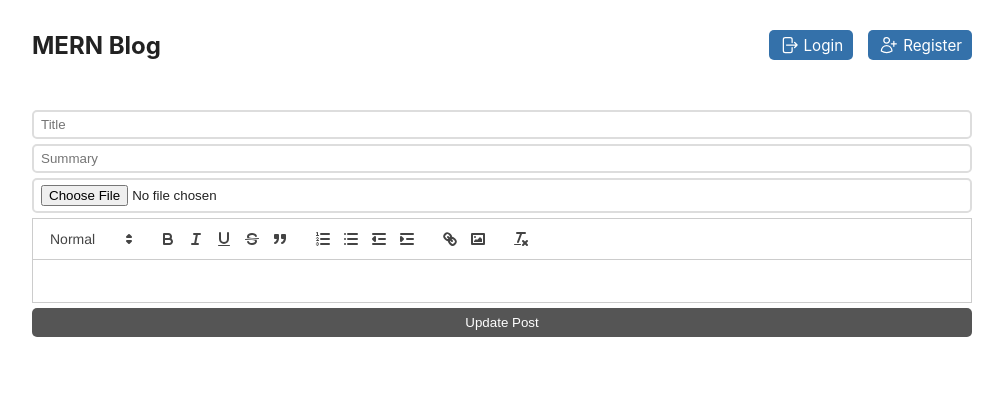
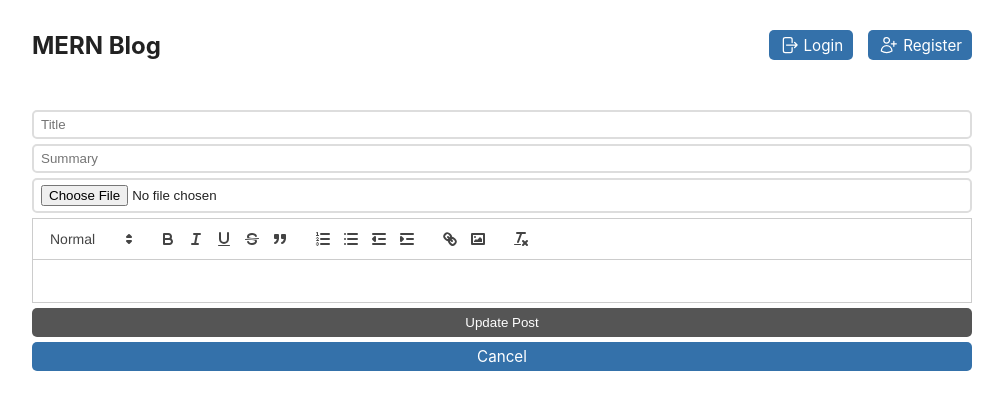
Before and after one commit to bruno-lazzara/blog-react, a React (Create React App) app: page /edit/1 in a window 1280 px wide. Shown: the top 410 px of the page, without its empty margins (138-1141 px from the left). Built offline with nearby package versions, Linux system fonts and the light colour scheme; no server answers.

Commit message:
Add cancel button on the edit post page

```diff
--- a/src/App.css
+++ b/src/App.css
@@ -124,7 +124,8 @@ button {
     padding: 7px 0;
 }
 
-form.login h1, form.register h1 {
+form.login h1,
+form.register h1 {
     text-align: center;
 }
 
@@ -188,3 +189,17 @@ div.post-page a.edit-btn {
 a svg {
     height: 20px;
 }
+
+a.cancel-btn {
+    display: block;
+    width: 100%;
+    text-align: center;
+    background-color: #3471aa;
+    gap: 5px;
+    color: #fff;
+    padding: 5px 10px;
+    text-decoration: none;
+    border-radius: 5px;
+    border: 0;
+    font-size: .95rem;
+}
--- a/src/pages/EditPost.js
+++ b/src/pages/EditPost.js
@@ -1,5 +1,5 @@
 import { useEffect, useState } from "react";
-import { Navigate, useParams } from "react-router-dom";
+import { Navigate, useParams, Link } from "react-router-dom";
 import Editor from "../components/Editor";
 import postService from "../services/PostService";
 
@@ -63,6 +63,7 @@ export default function EditPost() {
             <Editor value={content} onChange={setContent} />
 
             <button style={{ marginTop: '5px' }}>Update Post</button>
+            <Link className="cancel-btn" to={`/post/${id}`} style={{ marginTop: '5px' }}>Cancel</Link>
         </form>
     );
 }
```
